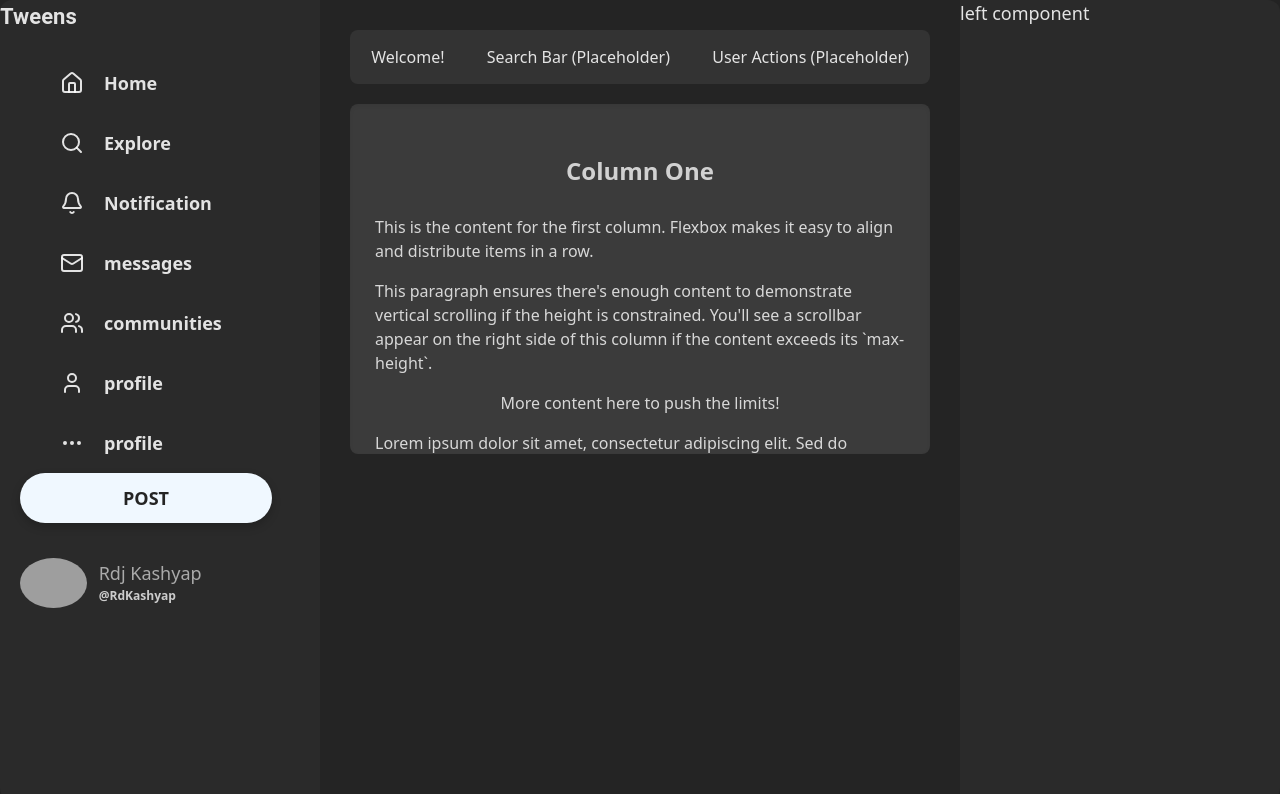
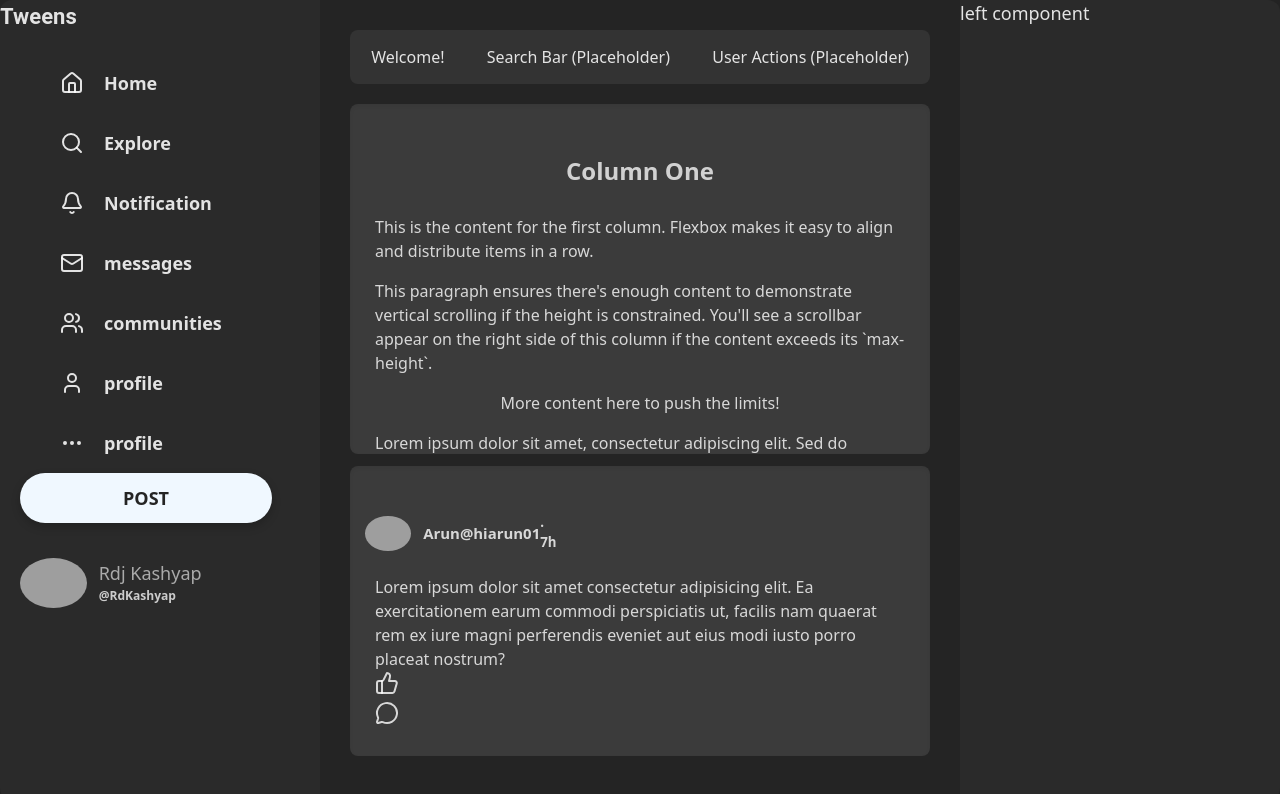
Before and after one commit to Rdjai/twitterclone, a React (Vite) app in the folder frontend/: page / in a window 1280 px wide. Shown: the top 794 px of the page. Built offline with nearby package versions, Linux system fonts and the light colour scheme; no server answers; grey boxes are pictures that could not be loaded.

Commit message:
working on tweet Card design

```diff
--- a/frontend/src/component/mainContent.jsx
+++ b/frontend/src/component/mainContent.jsx
@@ -1,5 +1,7 @@
 import React from 'react'
 import Navbar from './Navbaar'
+import TweetComponent from './tweetcomponent'
+
 
 const MainContent = () => {
     return (
@@ -27,6 +29,7 @@ const MainContent = () => {
                 </p>
                 <p>Final line of content.</p>
             </div>
+            <TweetComponent />
         </div>
     )
 }
--- a/frontend/src/component/tweetcomponent.jsx
+++ b/frontend/src/component/tweetcomponent.jsx
@@ -1,16 +1,32 @@
-import React from "react";
+import React from 'react'
+import logo from '../assets/logo.png'
+import { ThumbsUpIcon, MessageCircle } from 'lucide-react'
+const tweetcomponent = () => {
+    return (
+        <div className="tweet-card">
+            <div className="tweetComponent">
+                <img src="https://pbs.twimg.com/profile_images/1834111746761777152/AnOcYg2N_400x400.jpg" alt="" srcset="" height={35} />
+                <div className="username">
+                    <h5>Arun</h5>
+                    <h5>@hiarun01</h5>
 
-const TweetComponent = () => {
-    return (
-        <div className="tweetpost">
-            <img src="https://pbs.twimg.com/profile_images/1933046314012717059/hsrzsRpB_400x400.jpg" alt="" srcset="" />
-            <div className="username">
-                <h3>Arun</h3>
-                <h3>@hiarun01</h3>
-                <h3>. 7h</h3>
+                </div>
+                <h5>. 7h</h5>
 
             </div>
-
+            <div className="tweet">
+                Lorem ipsum dolor sit amet consectetur adipisicing elit. Ea exercitationem earum commodi perspiciatis ut, facilis nam quaerat rem ex iure magni perferendis eveniet aut eius modi iusto porro placeat nostrum?
+            </div>
+            <div className="tweet-btn-component">
+                <div className="like-btn ">
+                    <ThumbsUpIcon />
+                </div>
+                <div className="comment-btn ">
+                    <MessageCircle />
+                </div>
+            </div>
         </div>
     )
 }
+
+export default tweetcomponent
--- a/frontend/src/index.css
+++ b/frontend/src/index.css
@@ -278,3 +278,46 @@ li {
     /* Reduce padding for smaller screens */
   }
 }
+
+
+.tweetComponent {
+  display: flex;
+  align-items: center;
+  justify-content: center;
+  margin-right: 8px;
+  width: 30%;
+
+
+}
+
+.tweetComponent img {
+  border-radius: 90%;
+  margin: 12px;
+}
+
+.username {
+  display: flex;
+  font-size: 18px;
+}
+
+
+/* tweet component and card css  */
+.tweet-card {
+
+  flex: 1;
+  min-width: 280px;
+  background-color: #3b3b3b;
+  padding: 25px;
+  border-radius: 8px;
+  text-align: left;
+  display: flex;
+  flex-direction: column;
+  justify-content: flex-start;
+  align-items: flex-start;
+  box-shadow: inset 0 2px 4px rgba(0, 0, 0, 0.06);
+  transition: transform 0.3s ease, box-shadow 0.3s ease;
+  max-height: 300px;
+  overflow-y: auto;
+  color: rgba(255, 255, 255, 0.8);
+  margin-top: 12px;
+}
--- a/frontend/src/pages/HomePage.jsx
+++ b/frontend/src/pages/HomePage.jsx
@@ -1,4 +1,4 @@
-import React from 'react'
+import React, { useEffect } from 'react'
 import LeftComponent from '../component/leftcomponent'
 import MainContent from '../component/mainContent'
 import RighComponent from '../component/RighComponent'
@@ -6,7 +6,15 @@ import RighComponent from '../component/RighComponent'
 const HomePage = () => {
 
 
+    const getdata = async () => {
+        const data = await fetch('https://fakestoreapi.com/products/')
+        const newdata = await data.json();
+        console.log(newdata);
+    }
 
+    useEffect(() => {
+        getdata();
+    }, [])
 
     return (
         <div className='homepage'>
```
